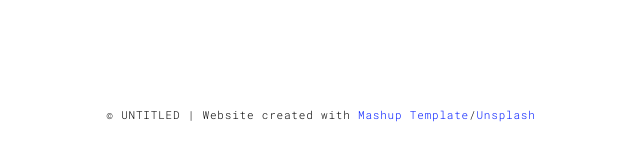
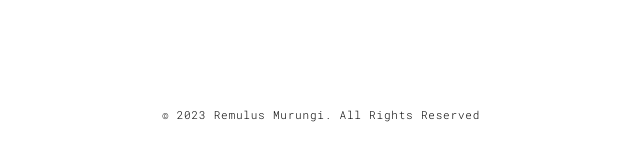
Before and after one commit to remulus123/portfo, a Flask app: page /components.html in a window 1280 px wide. Shown: the part 1347-1499 px from the top of the page, without its empty margins (319-959 px from the left). Run offline with Flask 2, Linux system fonts and the light colour scheme.

Commit message:
Update components.html

```diff
--- a/templates/components.html
+++ b/templates/components.html
@@ -15,7 +15,7 @@
   <link rel="apple-touch-icon" sizes="180x180" href="./assets/apple-icon-180x180.png">
   <link href="./assets/favicon.ico" rel="icon">
 
-  <title>Title page</title>
+  <title>Portfolio</title>
 
 <link href="./main.3f6952e4.css" rel="stylesheet"></head>
 
@@ -231,7 +231,7 @@
   <div class="container">
     <div class="row">
       <div class="col-xs-12">
-        <p>© UNTITLED | Website created with <a href="http://www.mashup-template.com/" title="Create website with free html template">Mashup Template</a>/<a href="https://www.unsplash.com/" title="Beautiful Free Images">Unsplash</a></p>
+         <p>© 2023 Remulus Murungi. All Rights Reserved  <!--| Website created with <a href="http://www.mashup-template.com/" title="Create website with free html template">Mashup Template</a>/<a href="https://www.unsplash.com/" title="Beautiful Free Images">Unsplash</a></p>-->
       </div>
     </div>
   </div>
```
